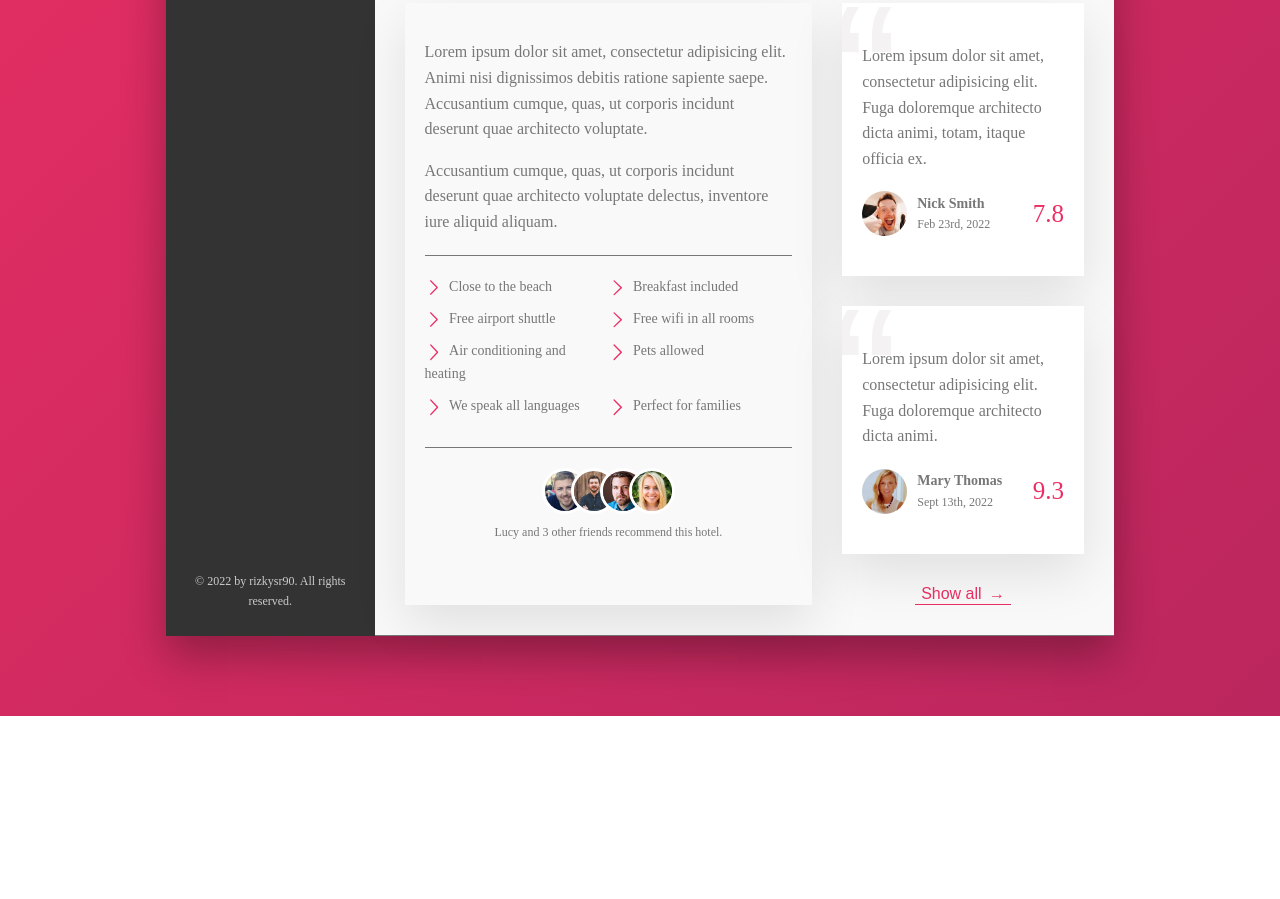
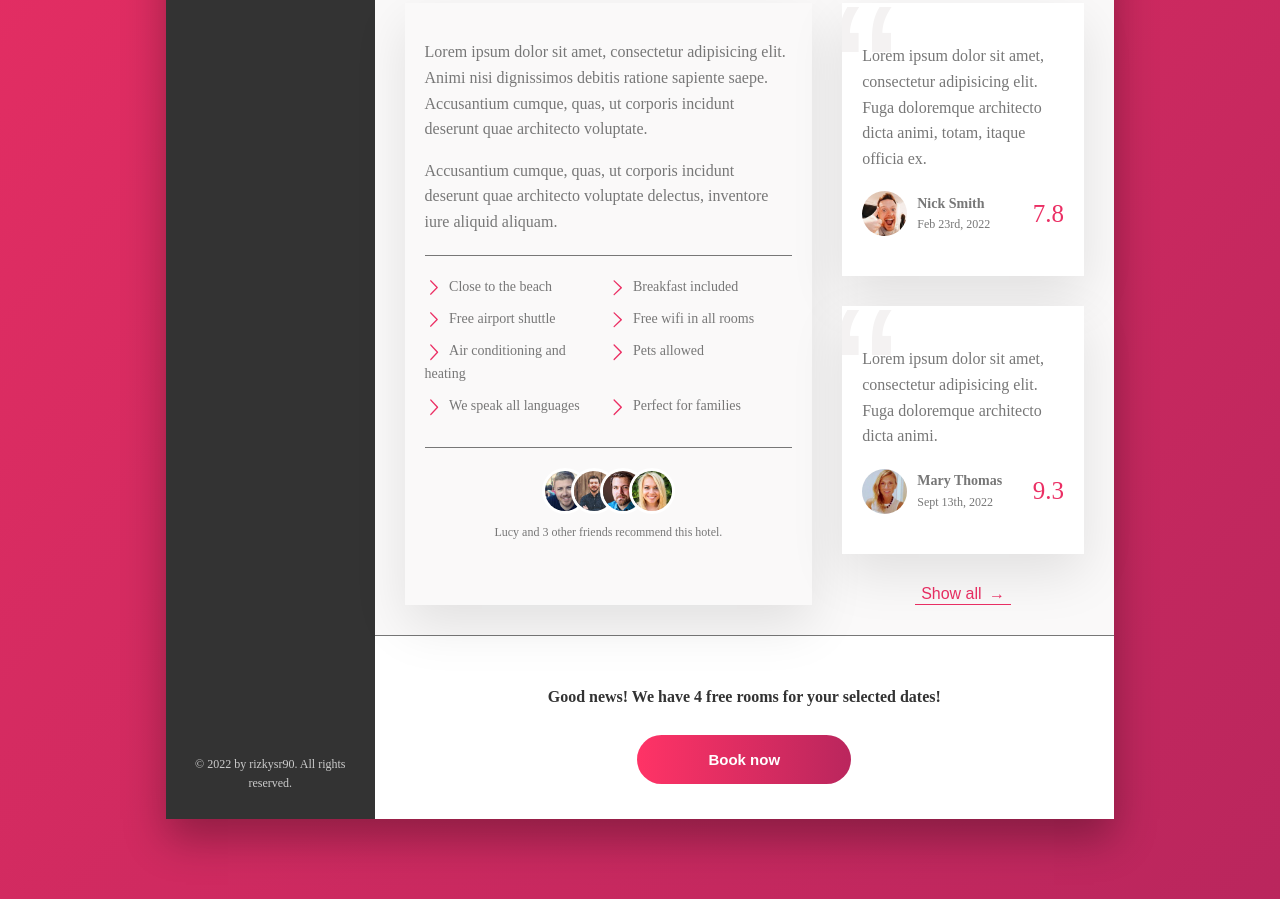
Before and after one commit to rizkysr90/css_flexbox_practice, a website: page index.html in a window 1280 px wide. Shown: the part 531-1430 px from the top of the page. Before the commit the page ends 1247 px from the top, so only its background shows below. Drawn offline with Linux system fonts and the light colour scheme.

Commit message:
i was finishing cta design

```diff
--- a/index.html
+++ b/index.html
@@ -194,6 +194,16 @@
 
                             <button class="btn-inline">Show all <span>&rarr;</span></button>
                         </div>
+
+                    </div>
+                    <div class="cta">
+                        <h2 class="cta__book-now">
+                            Good news! We have 4 free rooms for your selected dates!
+                        </h2>
+                        <button class="btn">
+                            <span class="btn__visible">Book now</span>
+                            <span class="btn__invisible">Only 4 rooms left</span>
+                        </button>
                     </div>
                 </main>
             </div>
--- a/sass/component.scss
+++ b/sass/component.scss
@@ -36,6 +36,7 @@
     &__input:focus + &__button {
         background-color: var(--color-gray-light-3);
     }
+
     &__button {
         cursor: pointer;
         border: none;
@@ -102,6 +103,12 @@
 
     }
 
+    &__user {
+        color: var(--color-primary);
+    }
+    &__user:hover {
+        color: #fff;
+    }
     &__user-photo {
         height: 5rem;
         width: 5rem;
@@ -129,7 +136,7 @@
             top: 0;
             left: 0;
             content: "";
-            background-color: var(--color-primary-light);
+            background-color: var(--color-primary);
             width: 3px;
             transform: scaleY(0);
             height: 100%;
@@ -196,6 +203,7 @@
     display: flex;
     // background-color: orangered;
     align-items: center;
+
     border-bottom: var(--line);
     &__heading {
         margin: 0;
@@ -409,3 +417,63 @@
         font-size: 20rem;
     }
 }
+// CTA
+.cta {
+    text-align: center;
+    padding: 3.5rem 0;
+    &__book-now {
+        font-size: 1.6rem;
+        color: var(--color-gray-dark-1);
+        margin-bottom: 2.5rem;
+
+    }
+}
+
+// Button
+.btn {
+    font-size: 1.5rem;
+    font-weight: bold;
+    // text-transform: uppercase;
+    color: #fff;
+    border: none;
+    border-radius: 10rem;
+    background-image: linear-gradient(to right,var(--color-primary-light),var(--color-primary-dark));
+    position: relative;
+    overflow: hidden;
+    cursor: pointer;
+
+    & > * {
+        height: 100%;
+        width: 100%;
+        display: inline-block;
+        transition: all .3s;
+
+    }
+    &__visible {
+
+        padding: 1.5rem 6.5rem;
+        transition: all .3s;
+    }
+    &__invisible {
+
+        padding: 1.5rem 0;
+        // background-color: blueviolet;
+        position: absolute;
+        top: -100%;
+
+        left: 0;
+    }
+    &:hover {
+        background-image: linear-gradient(to right,var(--color-primary-dark),var(--color-primary-light));
+    }
+    &:hover &__invisible {
+        top: 0;
+    }
+    &:hover &__visible {
+        transform: translateY(100%);
+    }
+    &:focus {
+        outline: none;
+        animation: pulsate 1s infinite;
+    }
+}
```
Also changed, not shown: css/style.css.
